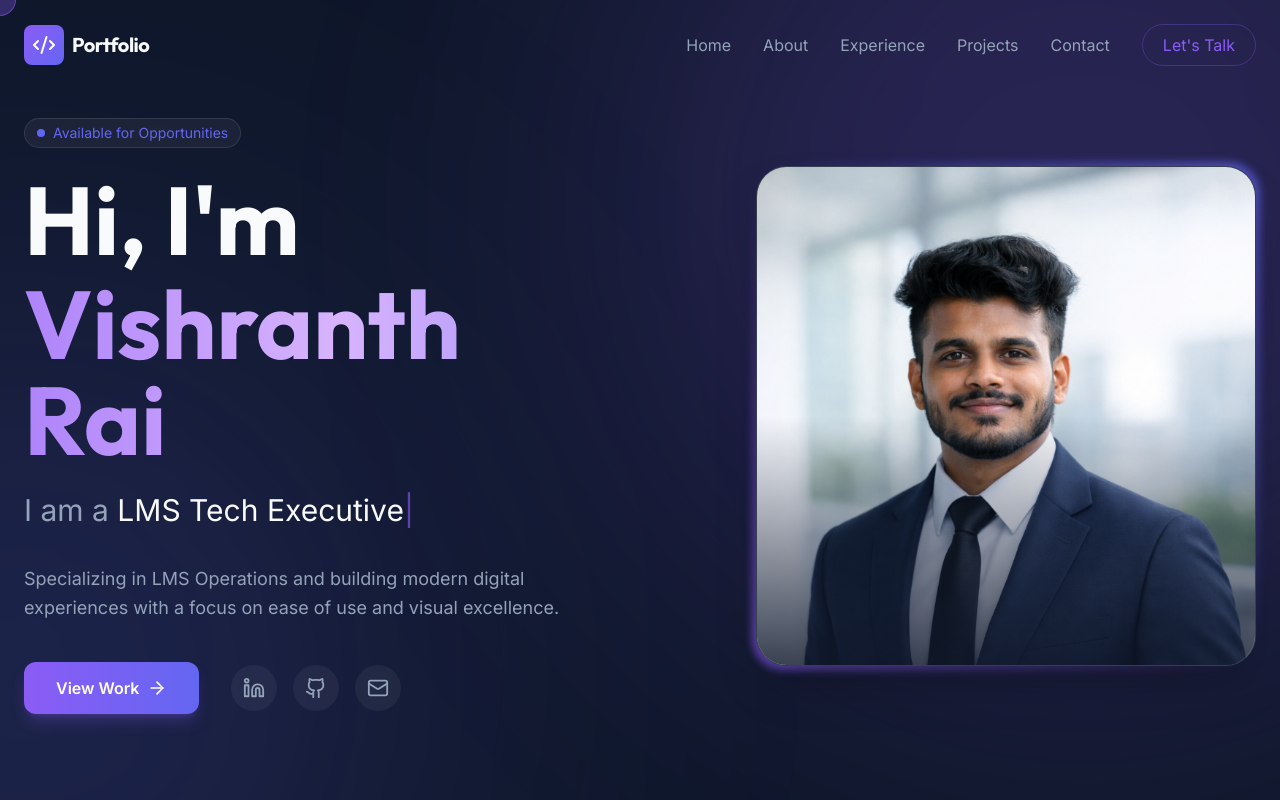
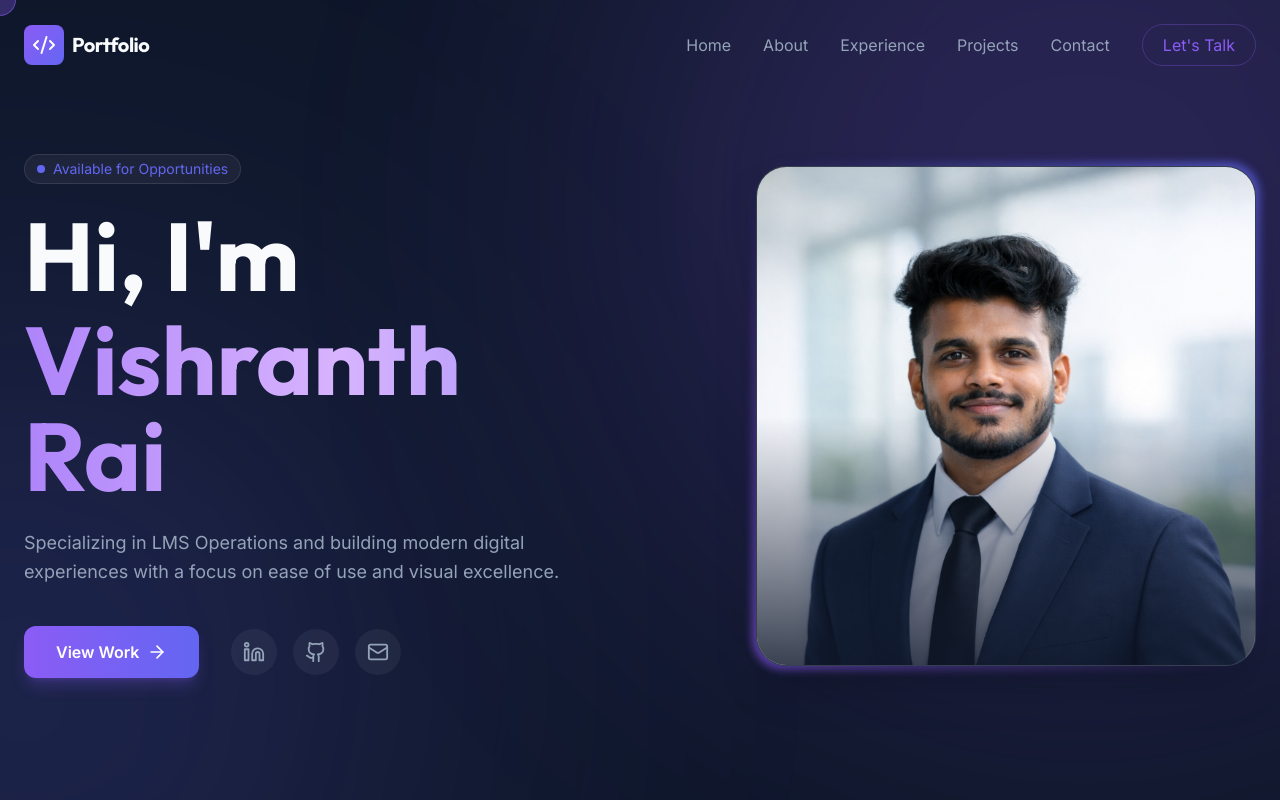
Before and after one commit to VishranthRai/Portfolio, a React (Vite) app: page / in a window 1280 px wide. Shown: the top 800 px of the page. Built offline with nearby package versions, Linux system fonts and the light colour scheme.

Commit message:
Update: Remove typewriter text from Hero

```diff
--- a/src/components/Hero.jsx
+++ b/src/components/Hero.jsx
@@ -1,45 +1,8 @@
-import { useState, useEffect } from 'react';
 import { motion } from 'framer-motion';
-import { ArrowRight, Download, Linkedin, Github, Mail } from 'lucide-react';
+import { ArrowRight, Linkedin, Github, Mail } from 'lucide-react';
 import profileImg from '../assets/profile.png';
 
 const Hero = () => {
-    const [text, setText] = useState('');
-    const [isDeleting, setIsDeleting] = useState(false);
-    const [loopNum, setLoopNum] = useState(0);
-    const [typingSpeed, setTypingSpeed] = useState(150);
-
-    const roles = [
-        "CS Graduate",
-        "LMS Tech Executive",
-        "Full Stack Enthusiast",
-        "Problem Solver"
-    ];
-
-    useEffect(() => {
-        const handleType = () => {
-            const i = loopNum % roles.length;
-            const fullText = roles[i];
-
-            setText(isDeleting
-                ? fullText.substring(0, text.length - 1)
-                : fullText.substring(0, text.length + 1)
-            );
-
-            setTypingSpeed(isDeleting ? 30 : 150);
-
-            if (!isDeleting && text === fullText) {
-                setTimeout(() => setIsDeleting(true), 1500); // Pause at end
-            } else if (isDeleting && text === '') {
-                setIsDeleting(false);
-                setLoopNum(loopNum + 1);
-            }
-        };
-
-        const timer = setTimeout(handleType, typingSpeed);
-        return () => clearTimeout(timer);
-    }, [text, isDeleting, loopNum, roles]);
-
     return (
         <section id="home" className="relative min-h-screen flex items-center pt-28 pb-20 overflow-hidden">
             {/* Dynamic Background Glows */}
@@ -95,16 +58,6 @@ const Hero = () => {
                                 Vishranth Rai
                             </motion.span>
                         </motion.h1>
-
-                        <motion.div
-                            initial={{ opacity: 0, y: 20 }}
-                            animate={{ opacity: 1, y: 0 }}
-                            transition={{ duration: 0.5, delay: 0.2 }}
-                            className="text-xl md:text-3xl text-text-secondary mb-8 h-[40px] font-medium"
-                        >
-                            I am a <span className="text-text-primary">{text}</span>
-                            <span className="animate-pulse text-accent-primary">|</span>
-                        </motion.div>
 
                         <motion.p
                             initial={{ opacity: 0, y: 20 }}
```
